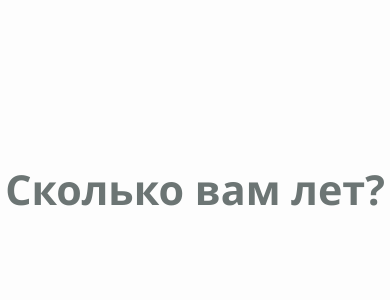
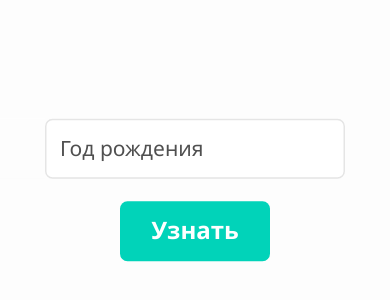
Before and after one commit to aau8/how_old, a plain HTML site: page index.html in a window 390 px wide. Shown: the part 232-532 px from the top of the page. Drawn offline with Linux system fonts and the light colour scheme.

Commit message:
сделал адаптив;

```diff
--- a/css/style.css
+++ b/css/style.css
@@ -113,7 +113,7 @@ input::-webkit-inner-spin-button {
   transition: 1s;
 }
 .age__date._active{
-  transform: translate(-50%, 300%) scale(1);
+  transform: translate(-50%, 130px) scale(1);
 }
 .form{
   position: relative;
@@ -225,3 +225,12 @@ input::-webkit-inner-spin-button {
   font-weight: 600;
   padding: 10px 0;
 }
+
+@media (max-width: 520px){
+  .age__date{
+    flex-direction: column;
+  }
+  .age-btn{
+    margin: 15px 0 0 0;
+  }
+}
--- a/main.js
+++ b/main.js
@@ -21,7 +21,7 @@ window.addEventListener('DOMContentLoaded', function(){
   }
   window.onload = function (e) {
     setTimeout(function () {
-      // preFade(preloader)
+      preFade(preloader)
     }, 2000)
   }
 
```
